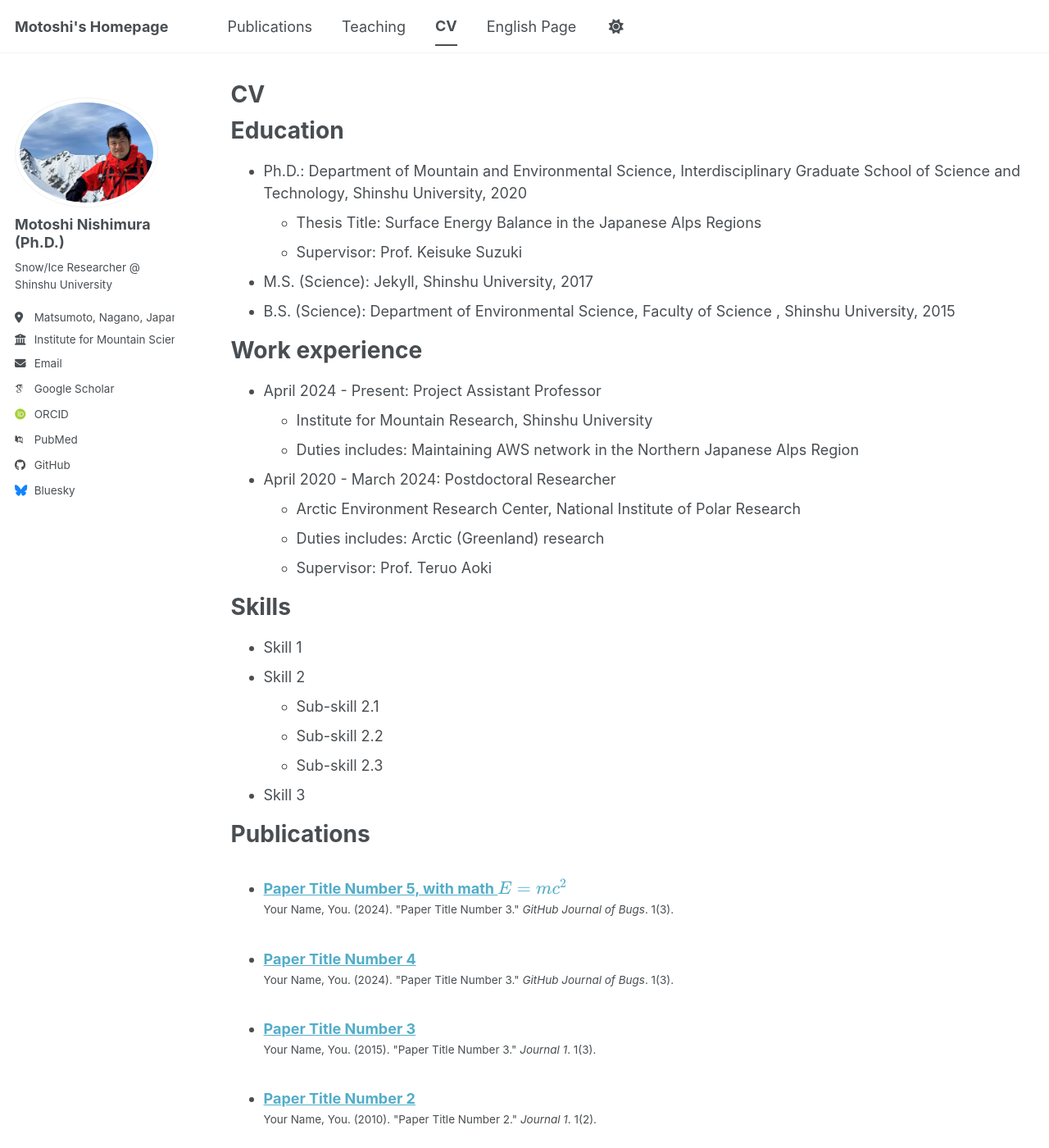
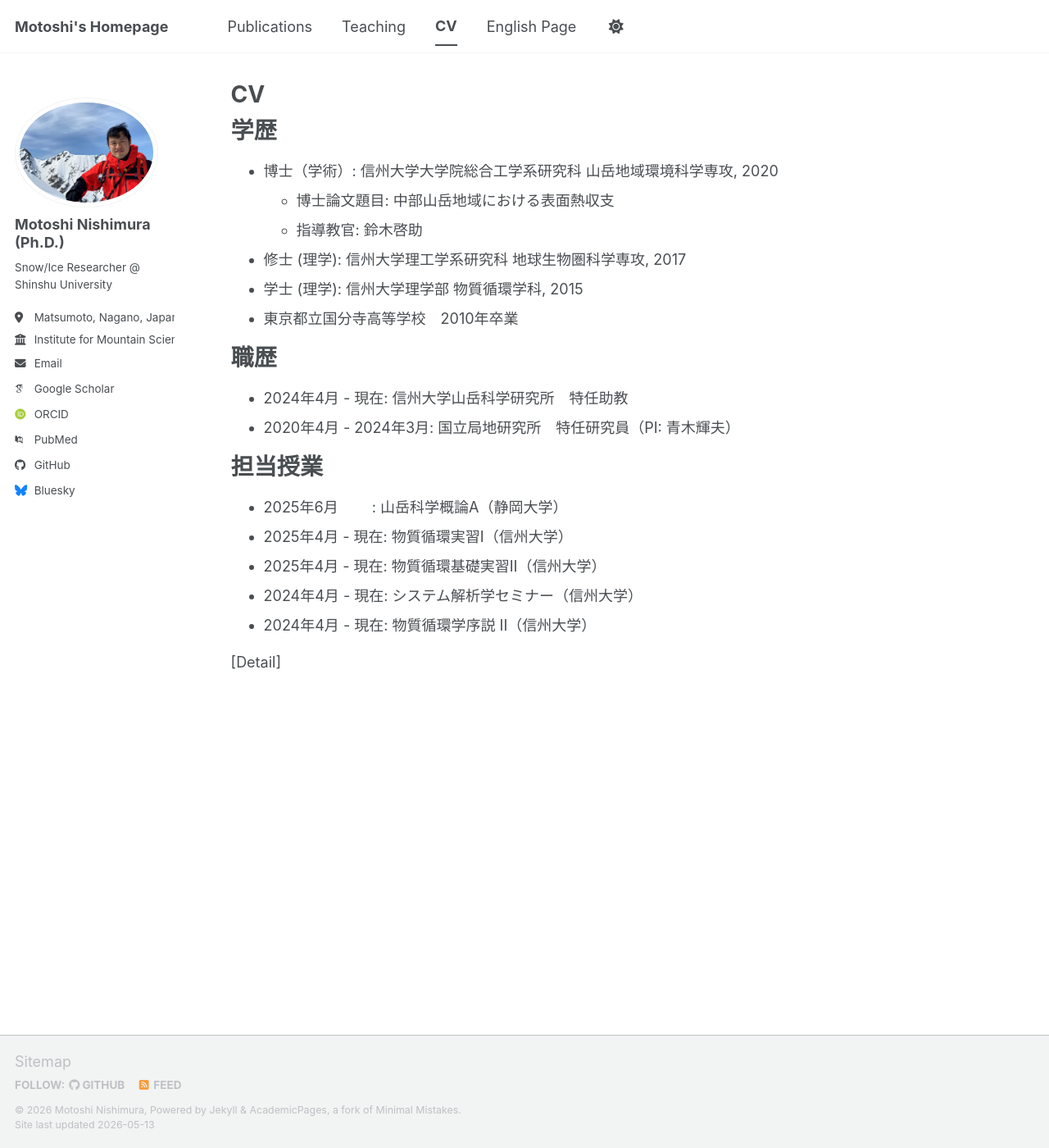
Before and after one commit to MotoshiNishimura/MotoshiNishimura.github.io, a Jekyll site: the page built from _pages/cv.md, in a window 1280 px wide and 1400 px high. Shown: the whole window at 82% size. Built offline with Jekyll 4.4.1, drawn with Linux system fonts in a browser that asks for light colours; some web fonts are replaced; a script bundle is joined from its source files by our own code; library files that are not in the unit come from our copies; some of the changed text lies outside the part shown.

Commit message:
Update cv.md

```diff
--- a/_pages/cv.md
+++ b/_pages/cv.md
@@ -9,61 +9,26 @@ redirect_from:
 
 {% include base_path %}
 
-Education
+学歴
 ======
-* Ph.D.: Department of Mountain and Environmental Science, Interdisciplinary Graduate School of Science and Technology, Shinshu University, 2020
-  * Thesis Title: Surface Energy Balance in the Japanese Alps Regions
-  * Supervisor: Prof. Keisuke Suzuki
-* M.S. (Science): Jekyll, Shinshu University, 2017
-* B.S. (Science): Department of Environmental Science, Faculty of Science , Shinshu University, 2015
+* 博士（学術）: 信州大学大学院総合工学系研究科 山岳地域環境科学専攻, 2020
+  * 博士論文題目: 中部山岳地域における表面熱収支
+  * 指導教官: 鈴木啓助
+* 修士 (理学): 信州大学理工学系研究科 地球生物圏科学専攻, 2017
+* 学士 (理学): 信州大学理学部 物質循環学科, 2015
+* 東京都立国分寺高等学校　2010年卒業
 
-Work experience
+職歴
 ======
-* April 2024 - Present: Project Assistant Professor
-  * Institute for Mountain Research, Shinshu University
-  * Duties includes: Maintaining AWS network in the Northern Japanese Alps Region
+* 2024年4月 - 現在: 信州大学山岳科学研究所　特任助教
+* 2020年4月 - 2024年3月: 国立局地研究所　特任研究員（PI: 青木輝夫）
 
-* April 2020 - March 2024: Postdoctoral Researcher
-  * Arctic Environment Research Center, National Institute of Polar Research
-  * Duties includes: Arctic (Greenland) research
-  * Supervisor: Prof. Teruo Aoki
+担当授業
+======
+* 2025年6月   　　: 山岳科学概論A（静岡大学）
+* 2025年4月 - 現在: 物質循環実習Ⅰ（信州大学）
+* 2025年4月 - 現在: 物質循環基礎実習Ⅱ（信州大学）
+* 2024年4月 - 現在: システム解析学セミナー（信州大学）
+* 2024年4月 - 現在: 物質循環学序説 II（信州大学）
 
-Skills
-======
-* Skill 1
-* Skill 2
-  * Sub-skill 2.1
-  * Sub-skill 2.2
-  * Sub-skill 2.3
-* Skill 3
-
-Publications
-======
-  <ul>{% for post in site.publications reversed %}
-    {% include archive-single-cv.html %}
-  {% endfor %}</ul>
-
-Talks
-======
-  <ul>{% for post in site.talks reversed %}
-    {% include archive-single-talk-cv.html  %}
-  {% endfor %}</ul>
-
-Teaching
-======
-* April, 2025 - Present: Advanced Laboratory of Environmental Science I (Shinshu University)
-* April, 2025 - Present: Basic Laboratory of Environmental Science II (Shinshu University)
-* April, 2024 - Present: System Analysis Seminar (Shinshu University)
-* April, 2024 - Present: Introduction to Geological and Biogeochemical Cycles II (Shinshu University)
-  <ul>{% for post in site.teaching reversed %}
-    {% include archive-single-cv.html %}
-  {% endfor %}</ul>
-
-Service and leadership
-======
-* Currently signed in to 43 different slack teams
-
-Language
-======
-* Japanese (mother tongue)
-* English
+[Detail]
```
